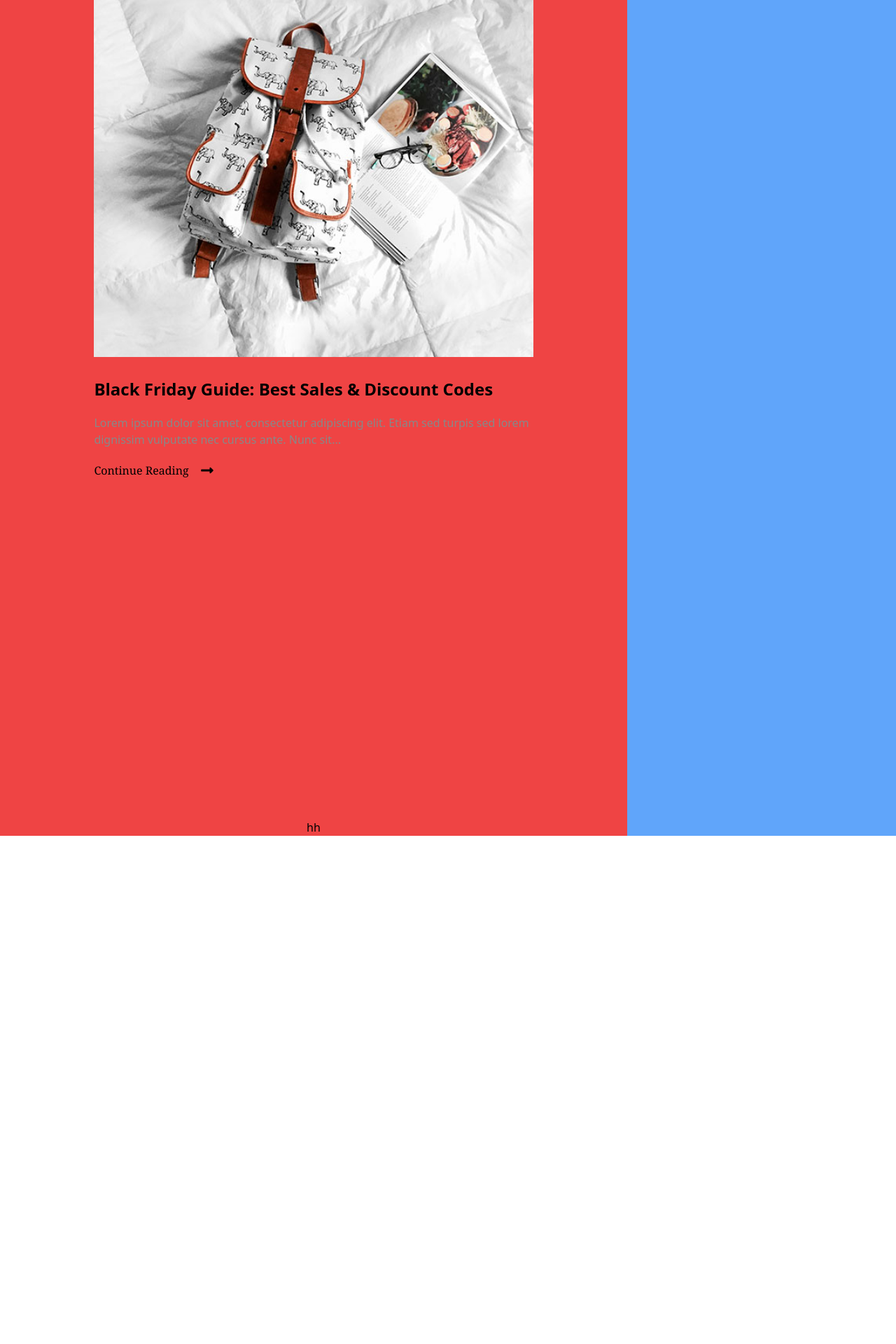
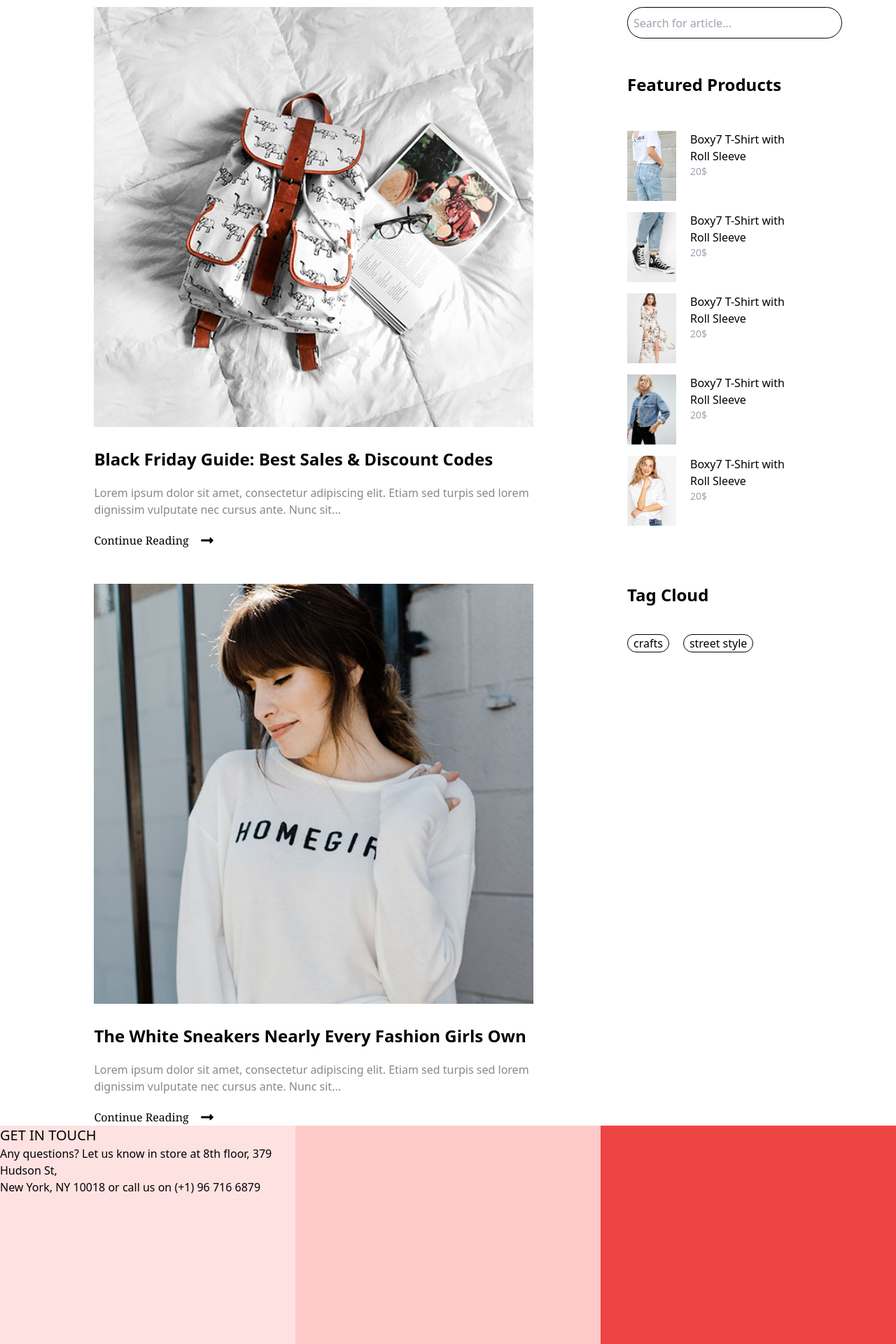
Before and after one commit to saifdin0101/react-finallProject-SaifEddine-Elaydi, a React (Create React App) app: page /blog in a window 1280 px wide. Shown: the part 360-2280 px from the top of the page at 70% size. Before the commit the page ends 1554 px from the top, so only its background shows below. Built offline with nearby package versions, Linux system fonts and the light colour scheme.

Commit message:
finish first blog

```diff
--- /dev/null
+++ b/src/layout/footer.jsx
@@ -0,0 +1,18 @@
+import React from 'react';
+
+export const Footer = () => {
+    return (
+        <div className='h-[400px] w-[100%] bg-[#f0f0f0] flex'>
+
+            <div className='h-[100%] w-[33%] bg-red-100'>
+                <div className='text-xl'>GET IN TOUCH</div>
+                <div>Any questions? Let us know in store at 8th floor, 379 Hudson St, <br />New York, NY 10018 or call us on (+1) 96 716 6879</div>
+                <div></div>
+            </div>
+            <div className='h-[100%] w-[34%] bg-red-200'></div>
+            <div className='h-[100%] w-[33%] bg-red-500'></div>
+
+
+        </div>
+    );
+};
--- a/src/pages/blog/blog.jsx
+++ b/src/pages/blog/blog.jsx
@@ -3,27 +3,99 @@ import { FaLongArrowAltRight } from "react-icons/fa";
 
 export const Blog = () => {
     return (
-        <div>
-            <div className='flex  bg-blog bg-cover bg-center  text-white font-extrabold text-5xl justify-center items-center h-[220px] bg-blue-50'>
+        <div className='pt-[100px]'>
+            <header className='flex bg-blog bg-cover bg-center text-white font-extrabold text-5xl justify-center items-center h-[220px] bg-blue-50'>
                 <div>News</div>
+            </header>
+            <div className=' flex flex-col md:flex-row mt-[50px]'>
+                <section className=' w-full md:w-[70%] flex flex-col gap-y-[30px] justify-center items-center'>
+                    <div className='relative h-[600px] w-[70%] overflow-hidden'>
+                        <div className='absolute inset-0 bg-blog2 bg-cover bg-center hover:scale-[1.05] hover:duration-300'></div>
+                    </div>
+                    <div className='w-[70%] flex flex-col gap-[20px]'>
+                        <h2 className='font-bold text-2xl hover:text-[#e65540] hover:duration-300'>
+                            Black Friday Guide: Best Sales & Discount Codes
+                        </h2>
+                        <p className='text-[#888888]'>
+                            Lorem ipsum dolor sit amet, consectetur adipiscing elit. Etiam sed turpis sed lorem dignissim vulputate nec cursus ante. Nunc sit...
+                        </p>
+                        <div className='font-serif hover:text-[#e65540] hover:duration-300 flex gap-4 items-center'>
+                            <span>Continue Reading</span>
+                            <FaLongArrowAltRight className='text-xl' />
+                        </div>
+                    </div>
+                </section>
+                <div className=' w-full md:w-[30%] flex justify-start items-start flex-col'>
+                    <input className='h-[45px] w-[80%]  px-2 border-black border-[1px] border-solide rounded-[30px]' type="search" placeholder="Search for article..." />
+                    <div className='font-extrabold text-2xl pt-[50px]'>Featured Products </div>
+                    <div className='flex flex-col gap-4'>
+                        <div className='flex mt-[50px]'>
+                            <div className='bg-gl1 bg-cover bg-center h-[100px] w-[70px] hover:opacity-[0.7] hover:duration-150'></div>
+                            <div className='pl-5'>
+                                <div className='font-thin'>Boxy7 T-Shirt with <br /> Roll Sleeve</div>
+                                <div className='text-sm text-gray-400'>20$</div>
+                            </div>
+                        </div>
+                        <div className='flex '>
+                            <div className='bg-gl2 bg-cover bg-center h-[100px] w-[70px] hover:opacity-[0.7] hover:duration-150'></div>
+                            <div className='pl-5'>
+                                <div className='font-thin'>Boxy7 T-Shirt with <br /> Roll Sleeve</div>
+                                <div className='text-sm text-gray-400'>20$</div>
+                            </div>
+                        </div>
+                        <div className='flex '>
+                            <div className='bg-gl3 bg-cover bg-center h-[100px] w-[70px] hover:opacity-[0.7] hover:duration-150 '></div>
+                            <div className='pl-5'>
+                                <div className='font-thin'>Boxy7 T-Shirt with <br /> Roll Sleeve</div>
+                                <div className='text-sm text-gray-400'>20$</div>
+                            </div>
+                        </div>
+                        <div className='flex '>
+                            <div className='bg-gl4 bg-cover bg-center h-[100px] w-[70px] hover:opacity-[0.7] hover:duration-150 '></div>
+                            <div className='pl-5'>
+                                <div className='font-thin'>Boxy7 T-Shirt with <br /> Roll Sleeve</div>
+                                <div className='text-sm text-gray-400'>20$</div>
+                            </div>
+                        </div>
+                        <div className='flex '>
+                            <div className='bg-gl5 bg-cover bg-center h-[100px] w-[70px] hover:opacity-[0.7] hover:duration-150 '></div>
+                            <div className='pl-5'>
+                                <div className='font-thin'>Boxy7 T-Shirt with <br /> Roll Sleeve</div>
+                                <div className='text-sm text-gray-400'>20$</div>
+                            </div>
+                        </div>
+                    </div>
+                </div>
             </div>
-            <div className='bg-red-50  flex  mt-[50px] '>
-                <div className='bg-red-500 w-[70%] flex flex-col gap-y-[30px] justify-center items-center'>
-                    <div className='h-[600px] w-[70%] overflow-hidden '><div className='h-[100%] w-[100%] bg-blog2 bg-cover bg-center hover:scale-[1.05] hover:duration-300'></div></div>
-                    <div className='h-[600px] w-[70%] flex flex-col gap-[20px] '>
-                        <div className='font-bold text-2xl hover:text-[#e65540] hover:duration-300'>Black Friday Guide: Best Sales & Discount Codes</div>
-                        <div className=' text-[#888888]'>Lorem ipsum dolor sit amet, consectetur adipiscing elit. Etiam sed turpis sed lorem dignissim vulputate nec cursus ante. Nunc sit...</div>
-                        <div className='font-serif hover:text-[#e65540] hover:duration-300 flex gap-4 items-center'><div>Continue Reading </div><div className='text-xl'><FaLongArrowAltRight /></div></div>
+            <div className=' flex flex-col md:flex-row mt-[50px]'>
+                <section className=' w-full md:w-[70%] flex flex-col gap-y-[30px] justify-center items-center'>
+                    <div className='relative h-[600px] w-[70%] overflow-hidden'>
+                        <div className='absolute inset-0 bg-blog3 bg-cover bg-center hover:scale-[1.05] hover:duration-300'></div>
+                    </div>
+                    <div className='w-[70%] flex flex-col gap-[20px]'>
+                        <h2 className='font-bold text-2xl hover:text-[#e65540] hover:duration-300'>
+                        The White Sneakers Nearly Every Fashion Girls Own
+                        </h2>
+                        <p className='text-[#888888]'>
+                            Lorem ipsum dolor sit amet, consectetur adipiscing elit. Etiam sed turpis sed lorem dignissim vulputate nec cursus ante. Nunc sit...
+                        </p>
+                        <div className='font-serif hover:text-[#e65540] hover:duration-300 flex gap-4 items-center'>
+                            <span>Continue Reading</span>
+                            <FaLongArrowAltRight className='text-xl' />
+                        </div>
+                    </div>
+                </section>
+                <div className=' w-full md:w-[30%] flex justify-start items-start flex-col'>
+                    <div className='font-extrabold text-2xl '>Tag Cloud</div>
 
+                    <div className='flex pt-10 gap-5'>
+                        <div className='border-black border-[1px] border-solid hover:text-red-500 flex justify-center items-center px-2 hover:border-red-500 rounded-[20px]'>crafts</div>
+                        <div className='border-black border-[1px] border-solid hover:text-red-500 flex justify-center items-center px-2 hover:border-red-500 rounded-[20px]'>street style</div>
                     </div>
-                    <div>hh</div>
-
-
-
 
                 </div>
-                <div className='bg-blue-400 w-[30%] '></div>
             </div>
+
         </div>
     );
 };
--- a/src/pages/home.jsx
+++ b/src/pages/home.jsx
@@ -6,6 +6,7 @@ import { Contact } from './contact/contact';
 import { Home } from './home/home';
 import { Shop } from './shop/shop';
 import { Navbar } from '../layout/navbar';
+import { Footer } from '../layout/footer';
 
 export const Bighome = () => {
     return (
@@ -18,6 +19,7 @@ export const Bighome = () => {
             <Route path="/contact" element={<Contact />} />
             <Route path="/shop" element={<Shop />} />
         </Routes>
+        <Footer/>
 
 
         </>
--- a/tailwind.config.js
+++ b/tailwind.config.js
@@ -6,6 +6,14 @@ module.exports = {
       backgroundImage: {
         'blog': "url('./images/carousel2.jpg')",
         'blog2': "url('./images/blog-01.jpg')",
+        'blog3': "url('./images/blog-02.jpg')",
+        'gl1': "url('./images/gallery-07.jpg')",
+        'gl2': "url('./images/banner-07.jpg')",
+        'gl3': "url('./images/banner-02.jpg')",
+        'gl4': "url('./images/item-03.jpg')",
+        'gl5': "url('./images/item-cart-01.jpg')",
+
+
 
       }
     },
```
